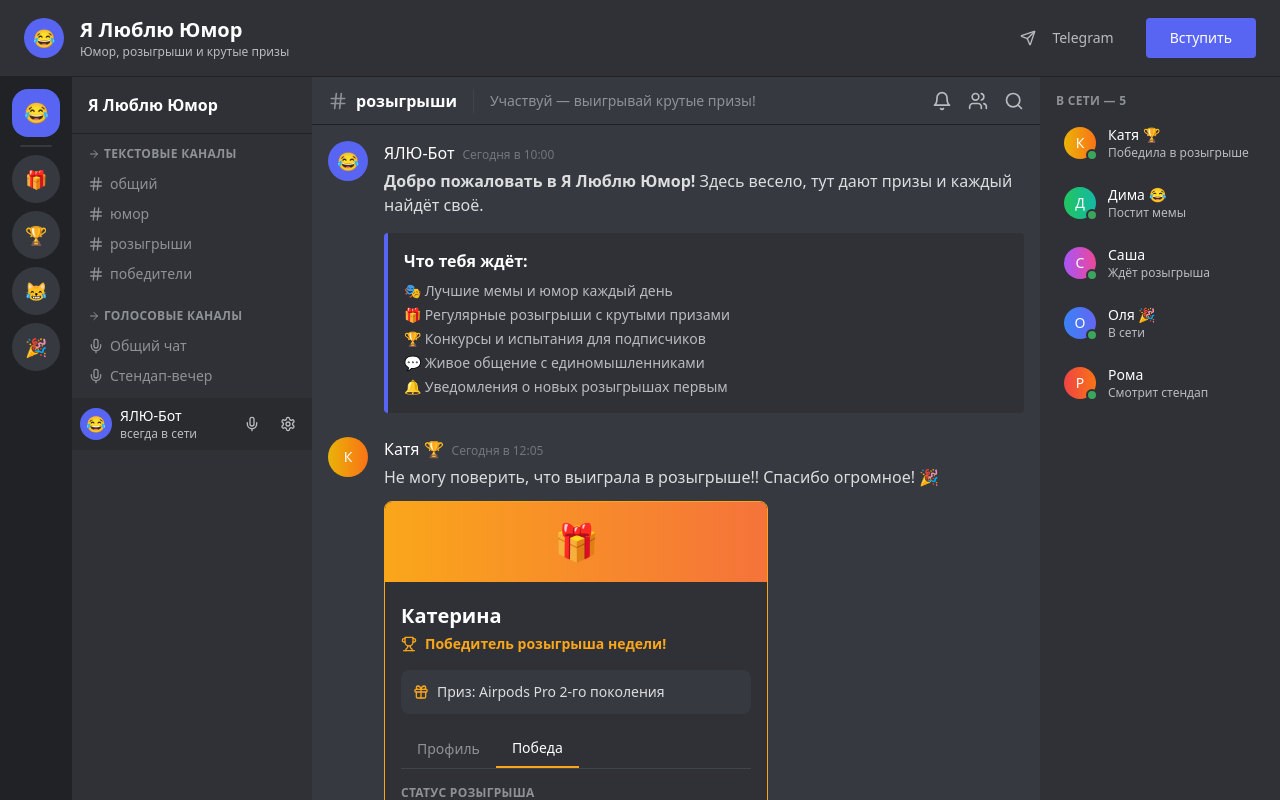
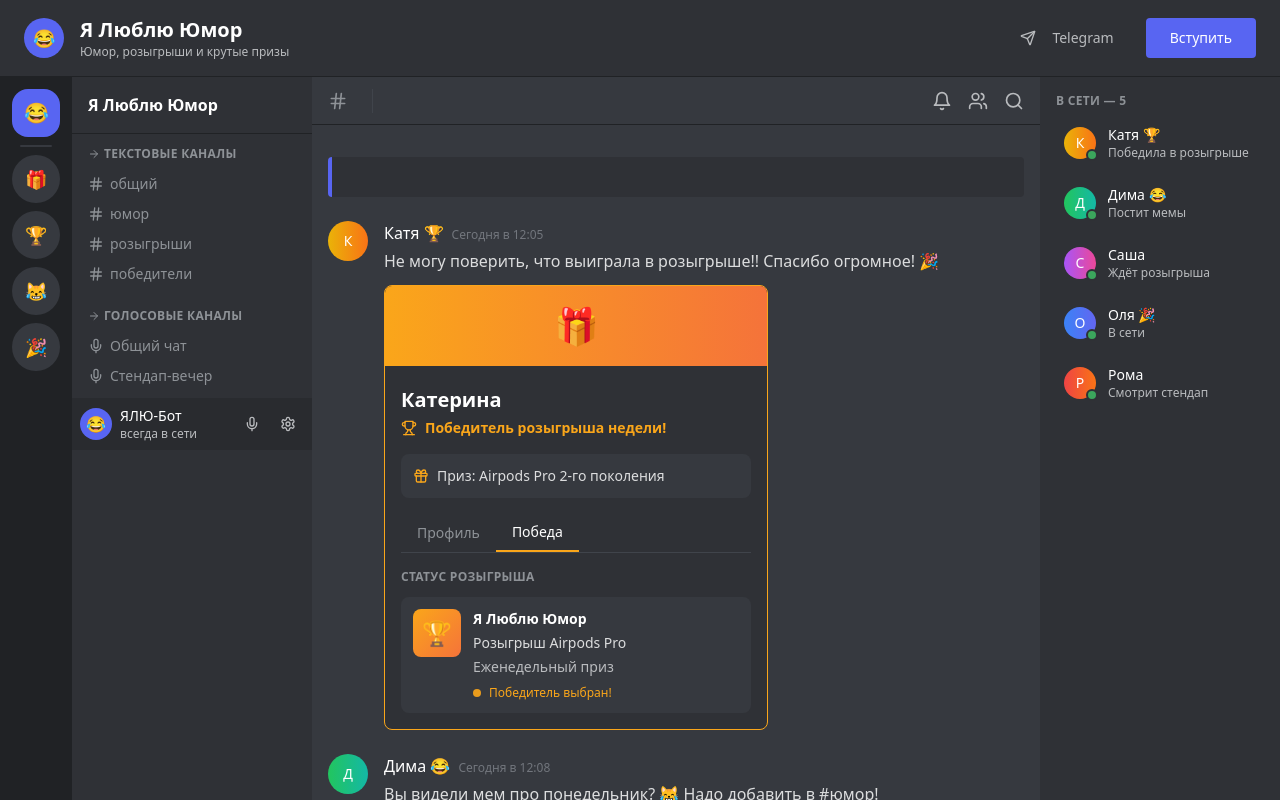
Before and after one commit to pr-poehali-dev/moonlight-adventure-2, a React (Vite) app: page / in a window 1280 px wide. Shown: the top 800 px of the page. Built offline with nearby package versions, Linux system fonts and the light colour scheme.

Commit message:
feat: обновить 14 компонентов

```diff
--- a/src/components/ChatArea.tsx
+++ b/src/components/ChatArea.tsx
@@ -18,9 +18,9 @@ const ChatArea = ({ setMobileSidebarOpen }: Props) => (
         <Menu className="w-5 h-5" />
       </Button>
       <Hash className="w-5 h-5 text-[#8e9297]" />
-      <span className="text-white font-semibold">розыгрыши</span>
+      <span className="text-white font-semibold"></span>
       <div className="w-px h-6 bg-[#40444b] mx-2 hidden sm:block"></div>
-      <span className="text-[#8e9297] text-sm hidden sm:block">Участвуй — выигрывай крутые призы!</span>
+      <span className="text-[#8e9297] text-sm hidden sm:block"></span>
       <div className="ml-auto flex items-center gap-2 sm:gap-4">
         <Bell className="w-4 h-4 sm:w-5 sm:h-5 text-[#b9bbbe] cursor-pointer hover:text-[#dcddde]" />
         <Users className="w-4 h-4 sm:w-5 sm:h-5 text-[#b9bbbe] cursor-pointer hover:text-[#dcddde]" />
@@ -31,27 +31,23 @@ const ChatArea = ({ setMobileSidebarOpen }: Props) => (
     {/* Сообщения чата */}
     <div className="flex-1 p-2 sm:p-4 space-y-4 sm:space-y-6 overflow-y-auto">
       {/* Приветственное сообщение */}
-      <div className="flex gap-2 sm:gap-4">
-        <div className="w-8 h-8 sm:w-10 sm:h-10 bg-[#5865f2] rounded-full flex items-center justify-center flex-shrink-0 text-lg">
-          😂
-        </div>
+      <div className="">
+        <div className="bg-slate-500"></div>
         <div className="flex-1 min-w-0">
           <div className="flex items-baseline gap-2 mb-1">
-            <span className="text-white font-medium text-sm sm:text-base">ЯЛЮ-Бот</span>
-            <span className="text-[#72767d] text-xs hidden sm:inline">Сегодня в 10:00</span>
+            <span className="text-white font-medium text-sm sm:text-base"></span>
+            <span className="text-[#72767d] text-xs hidden sm:inline"></span>
           </div>
           <div className="text-[#dcddde] text-sm sm:text-base">
-            <p className="mb-3 sm:mb-4">
-              <strong>Добро пожаловать в Я Люблю Юмор!</strong> Здесь весело, тут дают призы и каждый найдёт своё.
-            </p>
-            <div className="bg-[#2f3136] border-l-4 border-[#5865f2] p-3 sm:p-4 rounded">
-              <h3 className="text-white font-semibold mb-2 text-sm sm:text-base">Что тебя ждёт:</h3>
+            <p className="mb-3 sm:mb-4"></p>
+            <div className="bg-[#2f3136] border-l-4 border-[#5865f2] p-3 sm:p-4 rounded rounded-0">
+              <h3 className="text-white font-semibold mb-2 text-sm sm:text-base"></h3>
               <ul className="space-y-1 text-xs sm:text-sm text-[#b9bbbe]">
-                <li>🎭 Лучшие мемы и юмор каждый день</li>
-                <li>🎁 Регулярные розыгрыши с крутыми призами</li>
-                <li>🏆 Конкурсы и испытания для подписчиков</li>
-                <li>💬 Живое общение с единомышленниками</li>
-                <li>🔔 Уведомления о новых розыгрышах первым</li>
+                <li></li>
+                <li></li>
+                <li></li>
+                <li></li>
+                <li></li>
               </ul>
             </div>
           </div>
```
